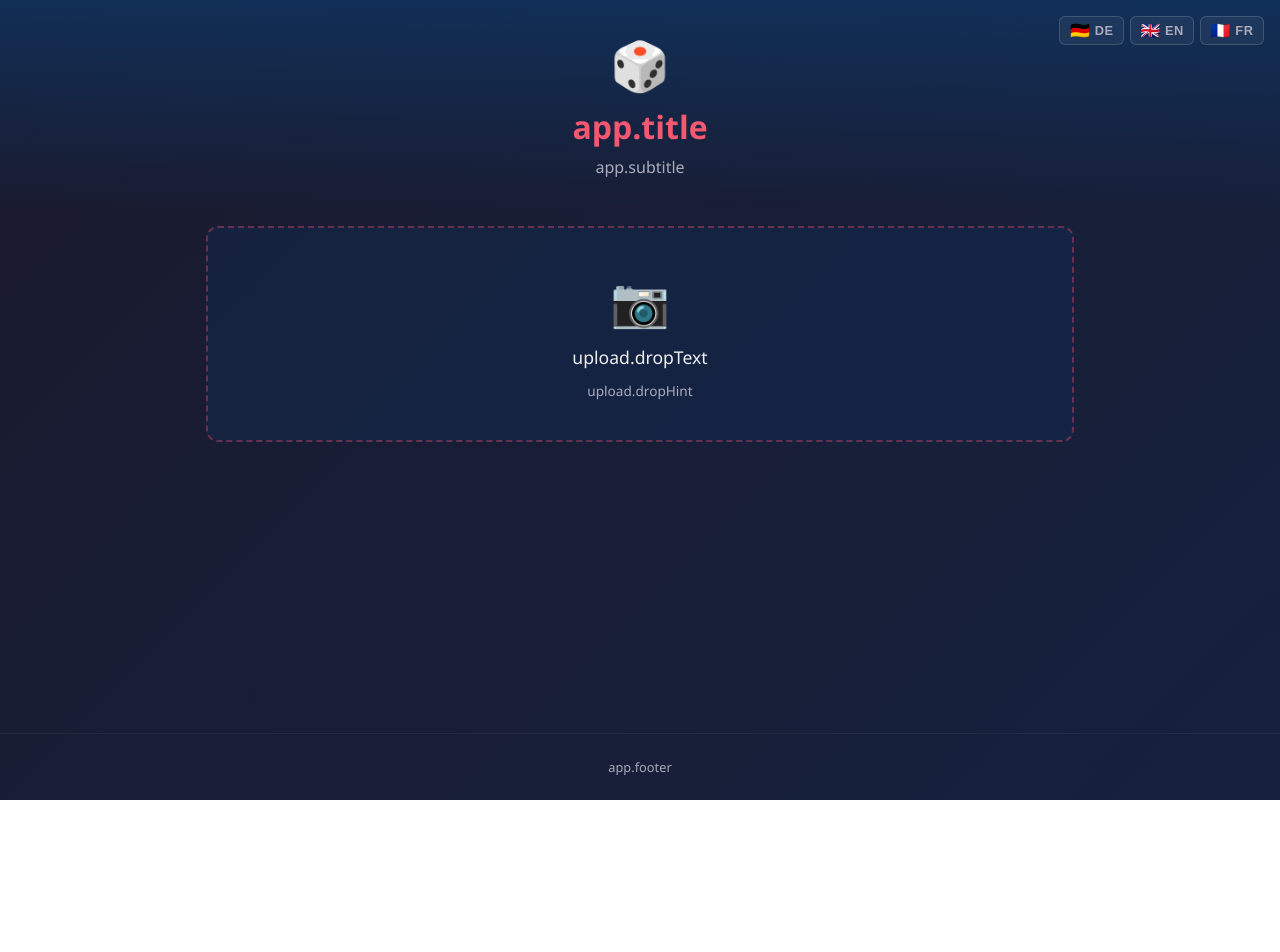
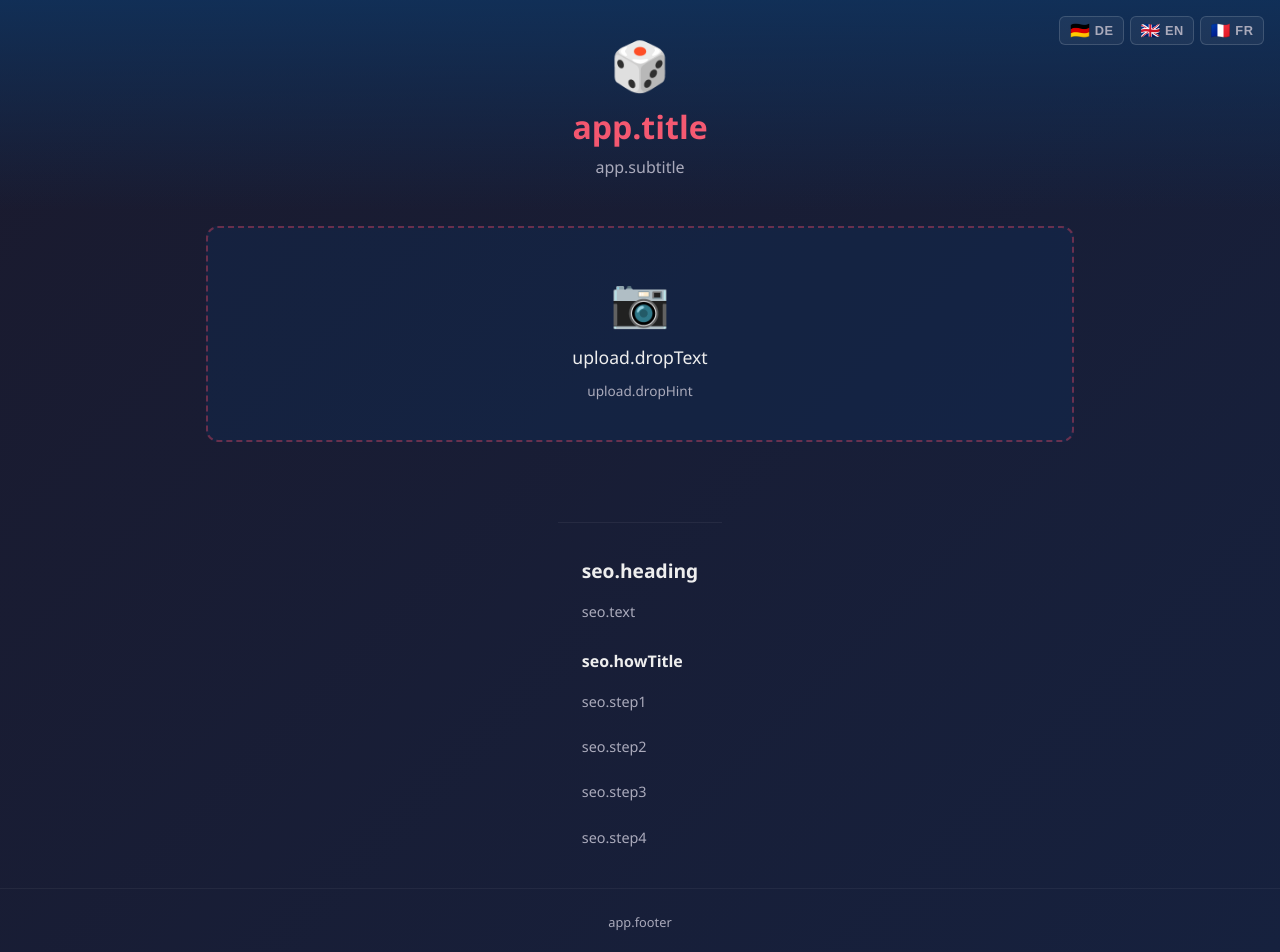
Before and after one commit to christophrus/rummikub-counter, a React (Vite) app in the folder frontend/: page / in a window 1280 px wide. Shown: the top 952 px of the page. Before the commit the page ends 800 px from the top, so only its background shows below. Built offline with nearby package versions, Linux system fonts and the light colour scheme; the HTML template or start-up script is replaced by a standard one.

Commit message:
Enhance SEO with meta tags and add SEO section to the app

```diff
--- a/frontend/index.html
+++ b/frontend/index.html
@@ -3,7 +3,12 @@
   <head>
     <meta charset="UTF-8" />
     <meta name="viewport" content="width=device-width, initial-scale=1.0" />
-    <title>Rummikub Stein-Erkennung</title>
+    <title>Rummikub Stein-Erkennung – Punkte zählen mit KI</title>
+    <meta name="description" content="Fotografiere deine Rummikub-Steine und erhalte sofort die Gesamtpunktzahl. KI-basierte Bilderkennung mit YOLOv8 erkennt alle Spielsteine (1–13, Joker) automatisch." />
+    <meta name="keywords" content="Rummikub, Punkte zählen, Punkterechner, Bilderkennung, KI, AI, tile recognition, score counter, YOLOv8" />
+    <meta property="og:title" content="Rummikub Stein-Erkennung – Punkte zählen mit KI" />
+    <meta property="og:description" content="Fotografiere deine Rummikub-Steine und erhalte sofort die Gesamtpunktzahl – automatisch per KI-Bilderkennung." />
+    <meta property="og:type" content="website" />
     <link rel="icon" type="image/svg+xml" href="/favicon.svg" />
   </head>
   <body>
--- a/frontend/src/App.css
+++ b/frontend/src/App.css
@@ -87,6 +87,43 @@
   margin-top: 0.5rem;
 }
 
+/* SEO Section */
+.seo-section {
+  max-width: 900px;
+  margin: 2rem auto 0;
+  padding: 2rem 1.5rem;
+  border-top: 1px solid rgba(255, 255, 255, 0.06);
+  color: var(--text-secondary);
+  font-size: 0.9rem;
+  line-height: 1.7;
+}
+
+.seo-section h2 {
+  font-size: 1.2rem;
+  color: var(--text-primary);
+  margin-bottom: 0.75rem;
+}
+
+.seo-section h3 {
+  font-size: 1rem;
+  color: var(--text-primary);
+  margin-top: 1.5rem;
+  margin-bottom: 0.5rem;
+}
+
+.seo-steps {
+  list-style: none;
+  padding: 0;
+  margin: 0;
+  display: flex;
+  flex-direction: column;
+  gap: 0.5rem;
+}
+
+.seo-steps li {
+  padding: 0.4rem 0;
+}
+
 /* Footer */
 .app-footer {
   text-align: center;
--- a/frontend/src/App.jsx
+++ b/frontend/src/App.jsx
@@ -82,6 +82,18 @@ function App() {
         )}
       </main>
 
+      <section className="seo-section">
+        <h2>{t('seo.heading')}</h2>
+        <p>{t('seo.text')}</p>
+        <h3>{t('seo.howTitle')}</h3>
+        <ol className="seo-steps">
+          <li>{t('seo.step1')}</li>
+          <li>{t('seo.step2')}</li>
+          <li>{t('seo.step3')}</li>
+          <li>{t('seo.step4')}</li>
+        </ol>
+      </section>
+
       <footer className="app-footer">
         <p>{t('app.footer')}</p>
       </footer>
```
Also changed, not shown: frontend/src/i18n/locales/de.json (+9 -0 lines), frontend/src/i18n/locales/en.json (+9 -0 lines), frontend/src/i18n/locales/fr.json (+9 -0 lines).
